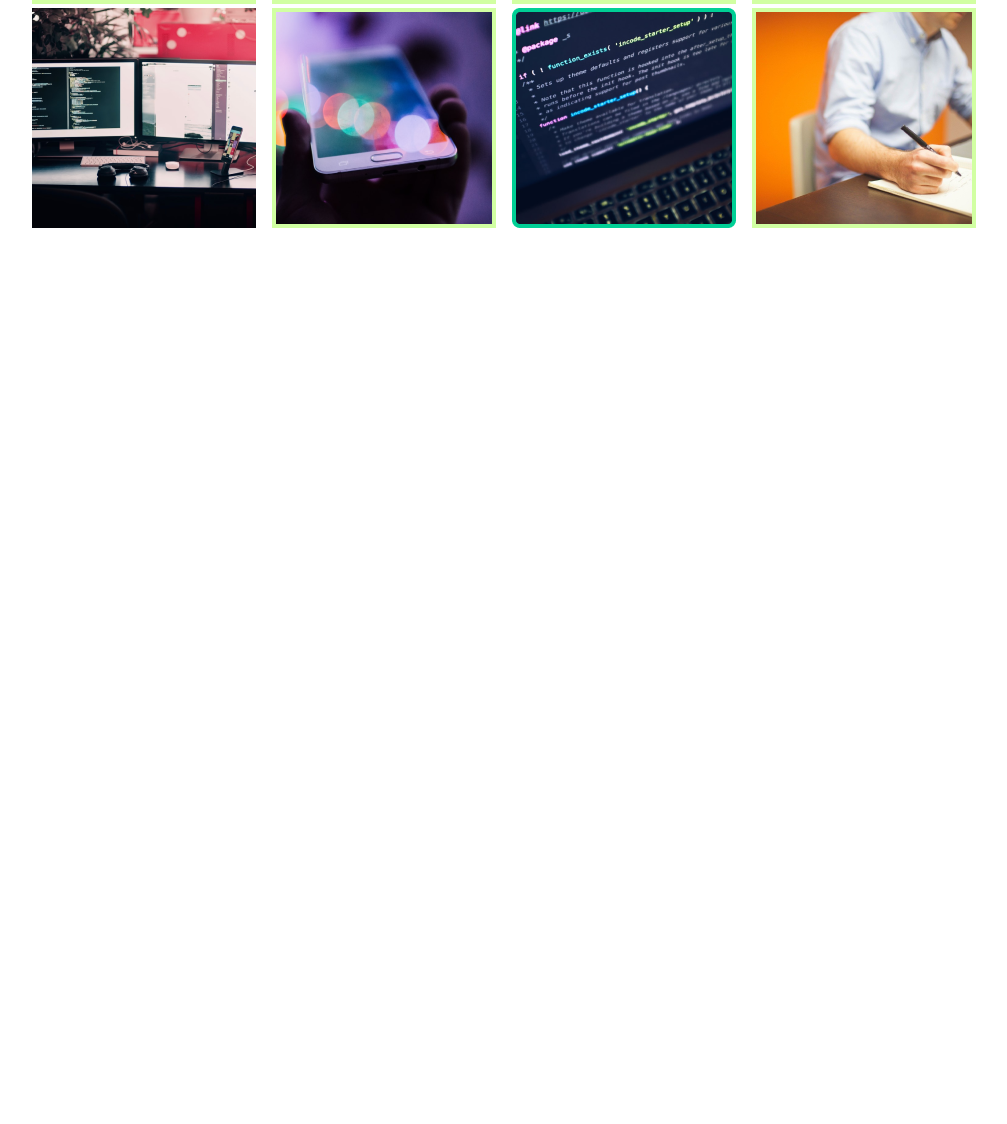
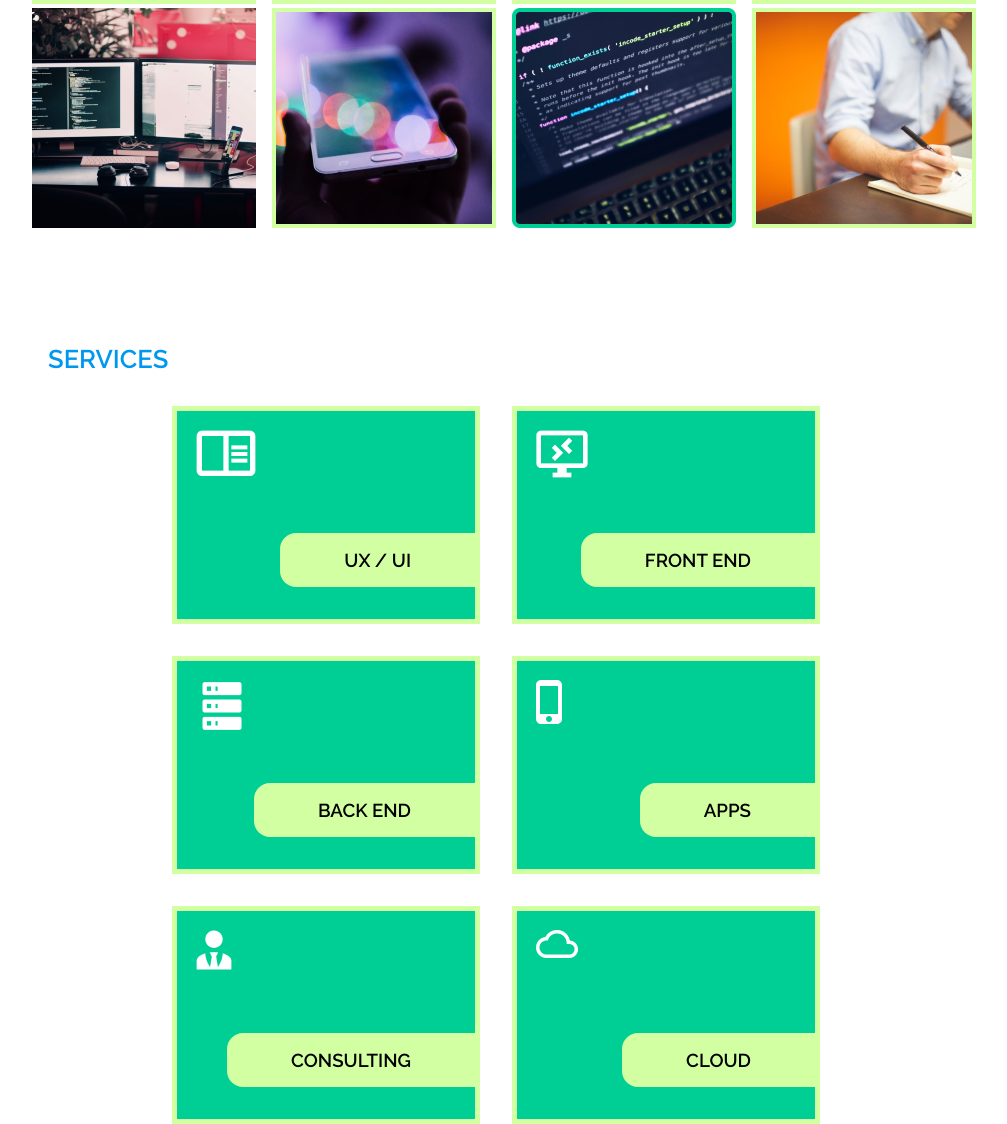
Before and after one commit to Slax2/frontendG18, a plain HTML site: page C10/retogrupal/index.html in a window 1280 px wide. Shown: the part 920-2044 px from the top of the page, without its empty margins (144-1151 px from the left). Before the commit the page ends 1152 px from the top, so only its background shows below. Drawn offline with Linux system fonts and the light colour scheme; a web font is replaced by a local one.

Commit message:
retoGrupal

```diff
--- a/C10/retogrupal/estilos.css
+++ b/C10/retogrupal/estilos.css
@@ -180,3 +180,51 @@ main{
 .container__portafolio img{
     margin-left: 1rem;
 }
+
+/* SERVICIOS */
+.section__servicios{
+    margin-top: 5rem;
+}
+.section__servicios h2{
+    padding: 2rem;
+    color: #0098EF;
+    font-weight: 600;
+    font-size: 1.6rem;
+}
+.container__servicios{
+    display: flex;
+    justify-content: center;
+    flex-wrap: wrap;
+    gap: 2rem;
+}
+.servicios{
+    display: flex;
+    flex-direction: row;
+    background-color: #00CF95;
+    width: 308px;
+    height: 218px;
+    /* border-radius: 1rem; */
+    border: 0.35rem #D1FFA2 solid;
+}
+.servicios figure{
+    width: 20%;
+}
+
+.servicios figure img{
+    padding: 1.2rem 0 0 1.2rem;
+}
+
+.servicios div{
+    width: 80%;
+    display:flex;
+    align-items: flex-end;
+    justify-content: end;
+
+}
+.servicios div h3{
+    border-radius: 1rem 0 0 1rem;
+    padding: 1rem 4rem;
+    margin-bottom: 2rem;
+    background-color:#D1FFA2;
+
+}
--- a/C10/retogrupal/index.html
+++ b/C10/retogrupal/index.html
@@ -142,8 +142,62 @@
                     </figure>
                 </div>
             </section>
+
+            <section class="section__servicios">
+                <h2>SERVICES</h2>
+                <div class="container__servicios">
+                    <div class="servicios">
+                        <figure>
+                            <img src="./src/libro1.png" alt="">
+                        </figure>
+                        <div>
+                            <h3>UX / UI</h3>
+                        </div>
+                    </div>
+
+                    <div class="servicios">
+                        <figure>
+                            <img src="./src/pc1.png" alt="">
+                        </figure>
+                        <div>
+                            <h3>FRONT END</h3>
+                        </div>
+                    </div>
+                    <div class="servicios">
+                        <figure>
+                            <img src="./src/server1.png" alt="">
+                        </figure>
+                        <div>
+                            <h3>BACK END</h3>
+                        </div>
+                    </div>
+                    <div class="servicios">
+                        <figure>
+                            <img src="./src/cel1.png" alt="">
+                        </figure>
+                        <div>
+                            <h3> APPS</h3>
+                        </div>
+                    </div>
+                    <div class="servicios">
+                        <figure>
+                            <img src="./src/user1.png" alt="">
+                        </figure>
+                        <div>
+                            <h3>CONSULTING</h3>
+                        </div>
+                    </div>
+                    <div class="servicios">
+                        <figure>
+                            <img src="./src/nube1.png" alt="">
+                        </figure>
+                        <div>
+                            <h3>CLOUD</h3>
+                        </div>
+                    </div>
+                </div>
+            </section>
         </main>
-
     </div>
 </body>
 </html>
```
Also changed, not shown: C10/retogrupal/src/cel1.png (added), C10/retogrupal/src/libro1.png (added), C10/retogrupal/src/nube1.png (added), C10/retogrupal/src/pc1.png (added), C10/retogrupal/src/server1.png (added), C10/retogrupal/src/user1.png (added).
